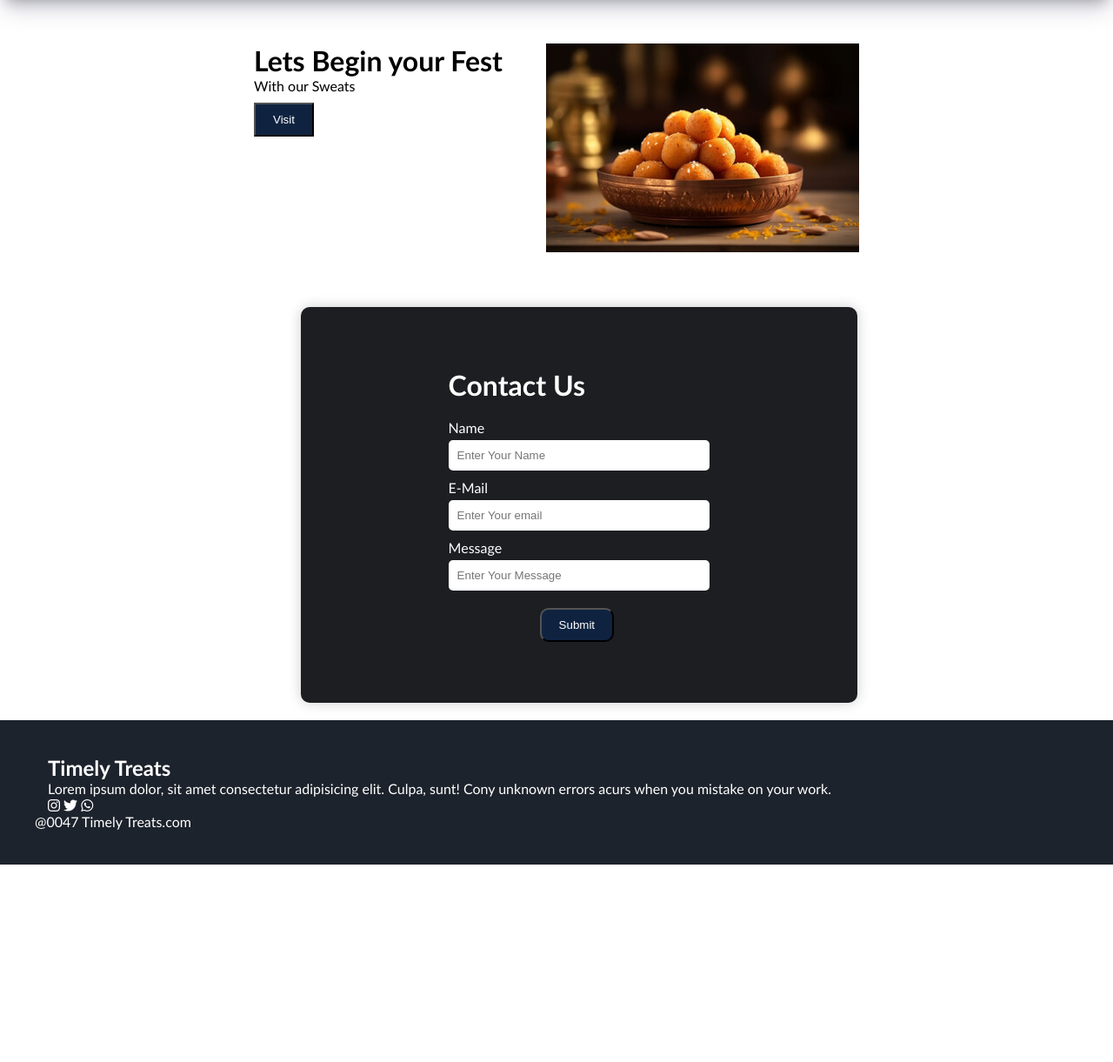
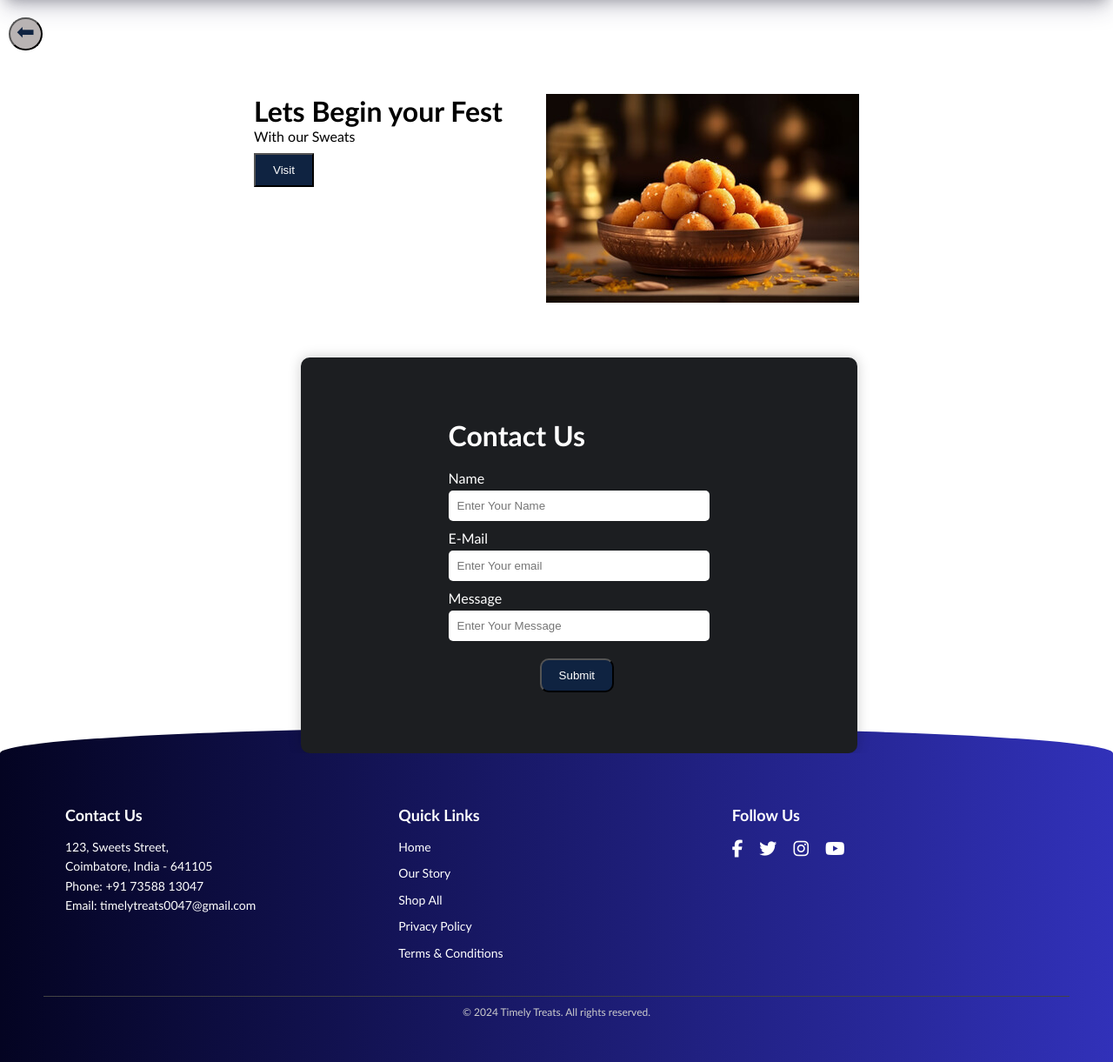
Before and after one commit to Saravana0047/Timely_Treats, a Flask app: page /contact.html in a window 1280 px wide. Shown: the part 60-1281 px from the top of the page at 87% size. Before the commit the page ends 1054 px from the top, so only its background shows below. Run offline with Flask 3, Linux system fonts and the light colour scheme; some libraries are stand-ins or nearby versions.

Commit message:
contact.html

```diff
--- a/templates/contact.html
+++ b/templates/contact.html
@@ -35,7 +35,7 @@
         <i class="fa-solid fa-bars"></i>
       </div>
     </nav>
-
+<button id="back-button" onclick="goBack()"> ⬅ </button>
     <!-- Side navbar -->
 
     <div class="side-navbar">
@@ -92,23 +92,78 @@
 
     <!-- Footer -->
 
-    <div class="footer">
+    <footer>
       <div class="footer-container">
-        <div class="footer-box-1">
-          <h2 class="headingtext">Timely Treats</h2>
-          <p>
-            Lorem ipsum dolor, sit amet consectetur adipisicing elit. Culpa,
-            sunt! Cony unknown errors acurs when you mistake on your work.
-          </p>
-          <div class="footer-icon-container">
-            <i class="fa-brands fa-instagram" style="color: #ffffff"></i>
-            <i class="fa-brands fa-twitter" style="color: #ffffff"></i>
-            <i class="fa-brands fa-whatsapp" style="color: #ffffff"></i>
-          </div>
+        <!-- Contact Section -->
+        <div class="footer-contact">
+          <h3>Contact Us</h3>
+          <p>123, Sweets Street,<br> Coimbatore, India - 641105</p>
+          <p>Phone: +91 73588 13047</p>
+          <p>Email: timelytreats0047@gmail.com</p>
+        </div>
+
+        <!-- Quick Links -->
+        <div class="footer-links">
+          <h3>Quick Links</h3>
+          <ul>
+            <li><a href="home">Home</a></li>
+            <li><a href="#" class="our-story-link">Our Story</a></li>
+            <li><a href="items.html">Shop All</a></li>
+            <li><a href="privacy">Privacy Policy</a></li>
+            <li><a href="terms&conditions">Terms & Conditions</a></li>
+          </ul>
+        </div>
+
+        <!-- Social Media -->
+        <div class="footer-social">
+          <h3>Follow Us</h3>
+          <a href="#"><i class="fab fa-facebook-f"></i></a>
+          <a href="#"><i class="fab fa-twitter"></i></a>
+          <a href="#"><i class="fab fa-instagram"></i></a>
+          <a href="#"><i class="fab fa-youtube"></i></a>
         </div>
       </div>
-      <p>@0047 Timely Treats.com</p>
-    </div>
-    <script src="collection.js"></script>
+
+      <!-- Copyright -->
+      <div class="footer-bottom">
+        <p>&copy; 2024 Timely Treats. All rights reserved.</p>
+      </div>
+
+
+
+      <div class="about-us" style="display: none;">
+        <h5 class= "back-to-footer">Back</h5>
+        <h3>Our Story</h3>
+
+<p>Welcome to Timely Treats – your one-stop destination for delectable delights delivered just in time!
+
+At Timely Treats, we believe in making every celebration special and every ordinary day extraordinary. What started as a passion for crafting irresistible sweets and snacks has now blossomed into a platform that brings the joy of fresh, homemade treats to your doorstep.
+
+Our journey began with a simple mission: to blend tradition with convenience. We honor age-old recipes and combine them with modern techniques to ensure every bite is a delightful experience. Whether you're craving nostalgic flavors or exploring new tastes, our menu has something for everyone.
+</p>
+<br>
+
+<h4>Why Choose Us?</h4>
+<br>
+
+<p><h4>Freshness Guaranteed:</h4>
+      Each item is prepared with the finest ingredients to ensure unparalleled taste and quality.</p>
+<p><h4>Seasonal Specials:</h4>
+      Our treats are tailored to match the seasons and festivals, keeping the joy alive all year round.</p>
+<p><h4>Timely Delivery:</h4>
+      As our name suggests, we take pride in ensuring your treats arrive right when you need them.</p>
+<br>
+<p>At Timely Treats, it’s more than just food – it’s about creating memories, spreading happiness, and sharing the love of good taste.
+
+Join us on this flavorful journey, and let’s make every moment sweet and savory together!</p>
+  </div>
+
+    </footer>
+        <script src="{{url_for('static', filename='index.js')}}"></script>
+    </form>
+    <script>
+      function goBack() {
+        window.history.back();
+      }
   </body>
 </html>
```
